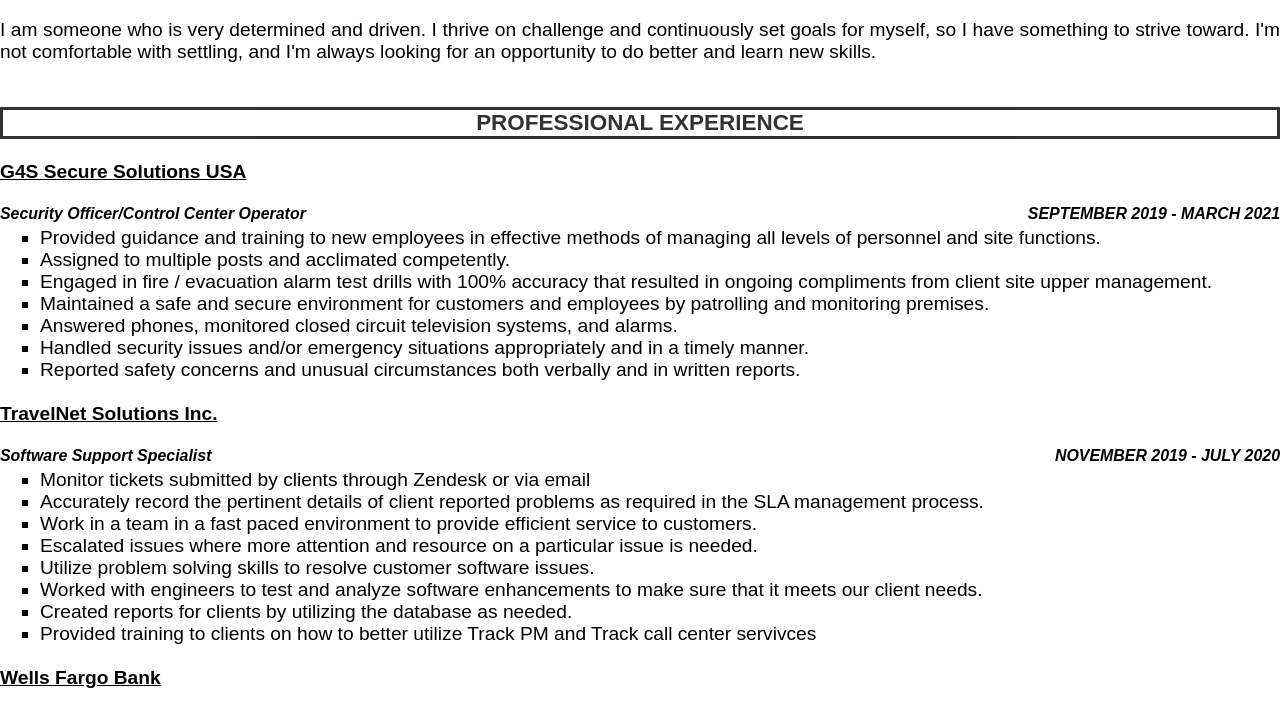
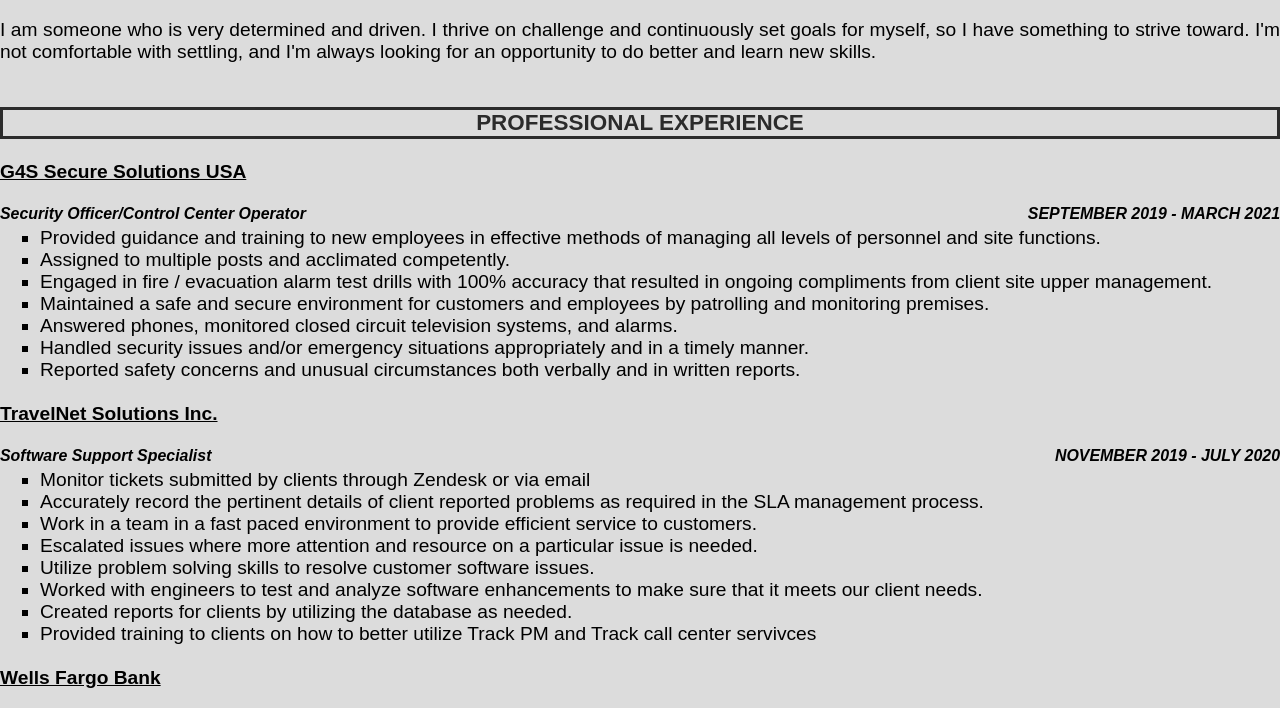
Before and after one commit to FouziH/fouziResume.github.io, a plain HTML site: page index.html in a window 1280 px wide. Shown: the part 135-843 px from the top of the page. Drawn offline with Linux system fonts and the light colour scheme.

Commit message:
Update style.css

```diff
--- a/style.css
+++ b/style.css
@@ -5,7 +5,7 @@
 }
 
 body{
-    background: url(./white.jpeg);
+    background: #DCDCDC;
     background-size: inherit;
     background-position: center;
     background-attachment: scroll;
```
